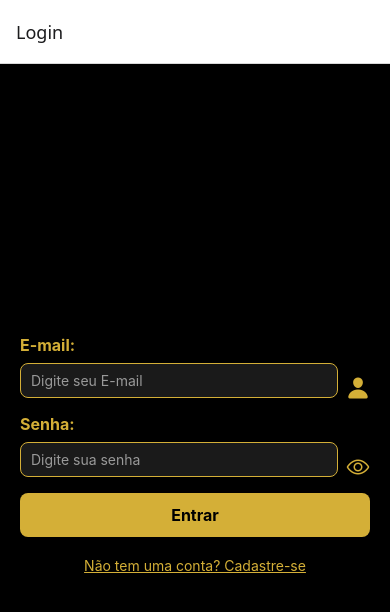
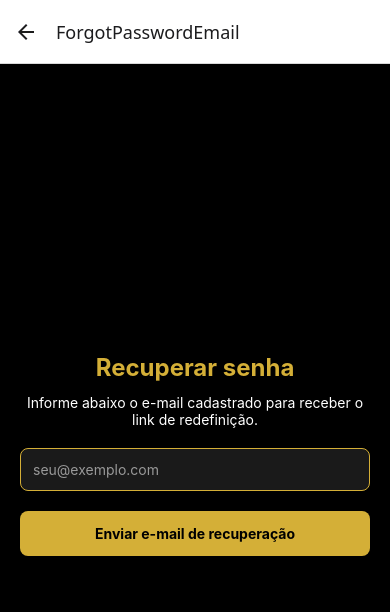
Before and after one commit to MauricioOliveiraAmorim/Desenv_plataformas_m-veis, a React Native app: screen /ForgotPasswordEmail in a window 390 px wide. Shown: the top 612 px of the page. Built offline with nearby package versions, Linux system fonts and the light colour scheme; what @react-native-firebase/firestore would draw is missing.

Commit message:
Feature: TelaDeRedefinicaoSenha

```diff
--- a/components/App.tsx
+++ b/components/App.tsx
@@ -10,6 +10,7 @@ import TelaProcesso from './TelaProcesso';
 import TelaEditarProcesso from './TelaEditarProcesso';
 import telaFavoritos from './telaFavoritos';
 import TelaUsuario from './TelaUsuario';
+import ForgotPasswordEmailScreen from './ForgotPasswordEmailScreen';
 
 export type RootStackParamList = {
   Login: undefined;
@@ -18,6 +19,7 @@ export type RootStackParamList = {
   Cadastro: undefined;
   Favoritos:undefined;
   Usuario:undefined;
+  ForgotPasswordEmail: undefined;
   Processo: { //processo espera um parametro com dados!!
     titulo: string; // corresponde a nome_Processo
     status: string; // corresponde a status_Processo
@@ -52,6 +54,7 @@ export default function App() {
         <Stack.Screen name="Editar" component={TelaEditarProcesso} />
         <Stack.Screen name="Favoritos" component={telaFavoritos} />
         <Stack.Screen name="Usuario" component={TelaUsuario} />
+        <Stack.Screen name="ForgotPasswordEmail" component={ForgotPasswordEmailScreen}/>
       </Stack.Navigator>
     </NavigationContainer>
   );
--- /dev/null
+++ b/components/ForgotPasswordEmailScreen.tsx
@@ -0,0 +1,68 @@
+import React, { useState } from 'react';
+import { View, Text, TextInput, TouchableOpacity, Alert, StyleSheet } from 'react-native';
+import { NativeStackScreenProps } from '@react-navigation/native-stack';
+import auth from '@react-native-firebase/auth';
+import { RootStackParamList } from './App';
+
+type Props = NativeStackScreenProps<RootStackParamList, 'ForgotPasswordEmail'>;
+
+export default function ForgotPasswordEmailScreen({ navigation }: Props) {
+  const [email, setEmail] = useState('');
+
+  const sendCode = async () => {
+    if (!email.trim()) {
+      Alert.alert('Erro', 'Por favor, informe seu e-mail.');
+      return;
+    }
+    try {
+      await auth().sendPasswordResetEmail(email.trim());
+      Alert.alert('Sucesso', 'Verifique seu e-mail para redefinir a senha.');
+      navigation.goBack();
+    } catch (e: any) {
+      Alert.alert('Erro ao enviar e-mail', e.message);
+    }
+  };
+
+  return (
+    <View style={styles.container}>
+      <Text style={styles.label}>Recuperar senha</Text>
+      <Text style={styles.instructions}>
+        Informe abaixo o e-mail cadastrado para receber o link de redefinição.
+      </Text>
+      <TextInput
+        style={styles.input}
+        placeholder="seu@exemplo.com"
+        placeholderTextColor="#999"
+        keyboardType="email-address"
+        autoCapitalize="none"
+        value={email}
+        onChangeText={setEmail}
+      />
+      <TouchableOpacity style={styles.button} onPress={sendCode}>
+        <Text style={styles.buttonText}>Enviar e-mail de recuperação</Text>
+      </TouchableOpacity>
+    </View>
+  );
+}
+
+const styles = StyleSheet.create({
+  container: {
+    flex: 1, padding: 20, backgroundColor: '#000', justifyContent: 'center'
+  },
+  label: {
+    color: '#d4af37', fontSize: 24, fontWeight: 'bold', marginBottom: 12, textAlign: 'center'
+  },
+  instructions: {
+    color: '#fff', fontSize: 14, marginBottom: 20, textAlign: 'center'
+  },
+  input: {
+    backgroundColor: '#1a1a1a', color: '#fff',
+    padding: 12, borderRadius: 8, marginBottom: 20, borderWidth: 1, borderColor: '#d4af37'
+  },
+  button: {
+    backgroundColor: '#d4af37', padding: 14, borderRadius: 8, alignItems: 'center'
+  },
+  buttonText: {
+    color: '#000', fontWeight: 'bold'
+  },
+});
--- a/components/LoginScreen.tsx
+++ b/components/LoginScreen.tsx
@@ -1,4 +1,5 @@
 import React, { useState, useEffect, useRef } from 'react';
+import auth from '@react-native-firebase/auth';
 import {
   View,
   Text,
@@ -151,6 +152,15 @@ export default function LoginScreen() {
         </TouchableOpacity>
       </View>
 
+    <TouchableOpacity
+        style={[styles.loginButton, { backgroundColor: '#555', marginTop: 8 }]}
+        onPress={() => navigation.navigate('ForgotPasswordEmail')}
+      >
+      <Text style={[styles.loginButtonText, { color: '#fff' }]}>
+        Esqueci a senha
+      </Text>
+    </TouchableOpacity>
+
       <Modal
         transparent
         animationType="fade"
--- a/package.json
+++ b/package.json
@@ -11,8 +11,9 @@
   },
   "dependencies": {
     "@react-native-async-storage/async-storage": "^1.24.0",
-    "@react-native-firebase/app": "^21.14.0",
-    "@react-native-firebase/firestore": "^21.14.0",
+    "@react-native-firebase/app": "^22.2.0",
+    "@react-native-firebase/auth": "^22.2.0",
+    "@react-native-firebase/firestore": "^22.2.0",
     "@react-native-masked-view/masked-view": "^0.3.2",
     "@react-native-picker/picker": "^2.11.0",
     "@react-navigation/native": "^7.1.6",
```
Also changed, not shown: 1 other file (tests, documents, lock files or other folders).
